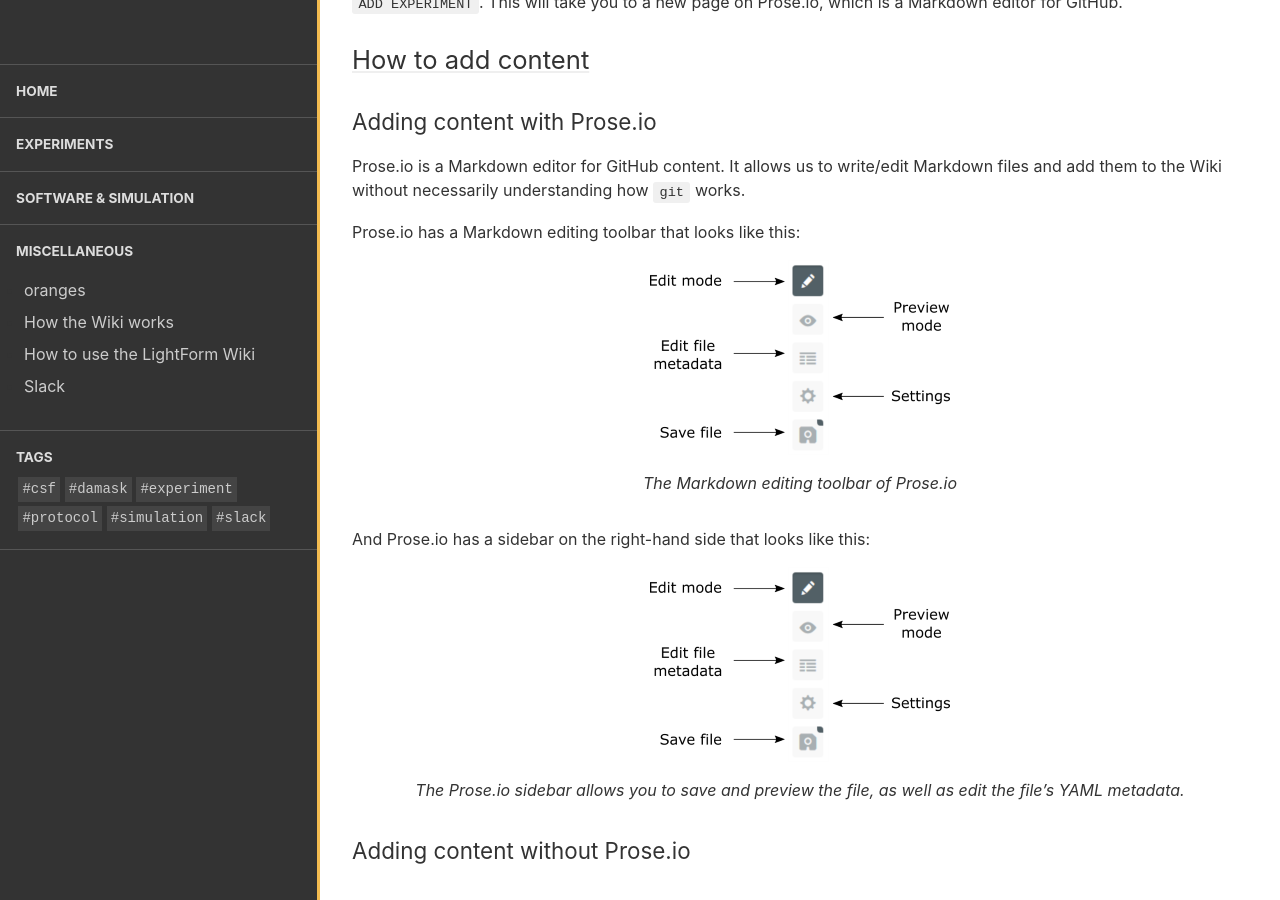
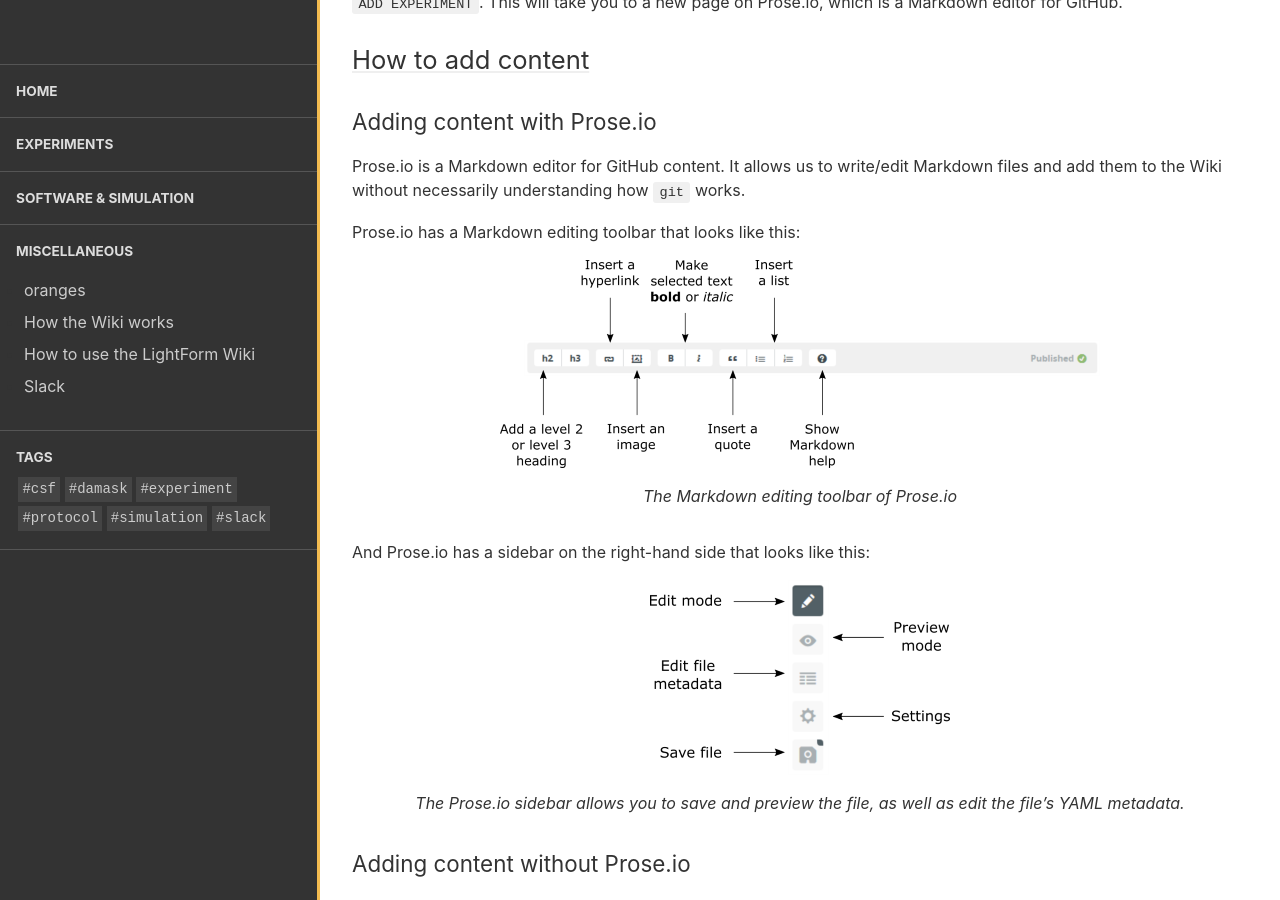
Before and after one commit to test-aplowman/test-aplowman.github.io, a Jekyll site: the page built from collections/_miscellaneous/how_to_use_wiki.md, in a window 1280 px wide and 900 px high, scrolled down 903 px. Built offline with Jekyll 4.4.1, drawn with Linux system fonts in a browser that asks for light colours.

Commit message:
Update how_to_use_wiki.md

```diff
--- a/collections/_miscellaneous/how_to_use_wiki.md
+++ b/collections/_miscellaneous/how_to_use_wiki.md
@@ -24,7 +24,7 @@
 
 Prose.io has a Markdown editing toolbar that looks like this:
 
-![prose_io_sidebar_guide_small.png]({{site.baseurl}}/assets/images/posts/prose_io_sidebar_guide_small.png)
+![prose_io_toolbar_guide_small.png]({{site.baseurl}}/assets/images/posts/prose_io_toolbar_guide_small.png)
 *The Markdown editing toolbar of Prose.io*
 
 And Prose.io has a sidebar on the right-hand side that looks like this:
```
